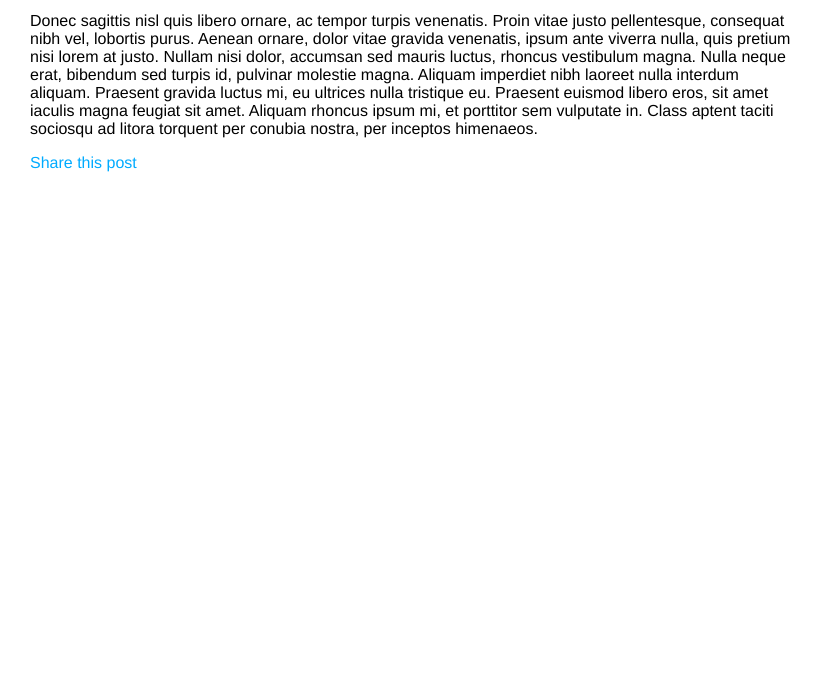
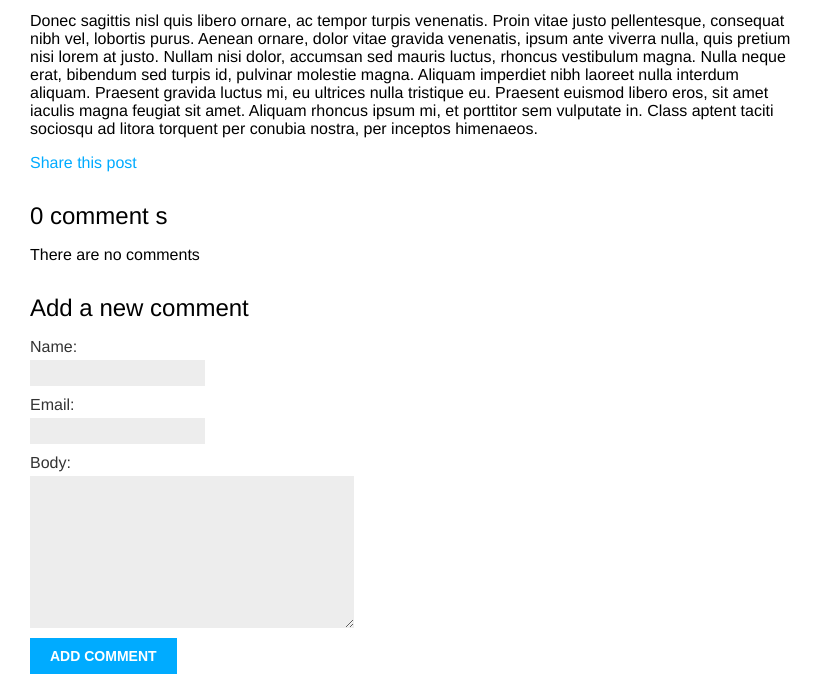
Before and after one commit to aryan-shrestha/blog-website, a Django app: a page that uses blog/templates/blog/post/detail.html in a window 1280 px wide. Shown: the part 414-1098 px from the top of the page, without its empty margins (0-823 px from the left). Before the commit the page ends 586 px from the top, so only its background shows below. Run offline with Django 4.2, Linux system fonts and the light colour scheme; data comes from the database, SQL or seed files in the repository; both versions use the stored data as it was after the commit.

Commit message:
comment added

```diff
--- a/blog/forms.py
+++ b/blog/forms.py
@@ -1,7 +1,14 @@
 from django import forms
+
+from .models import Comment
 
 class EmailPostForm(forms.Form):
     name = forms.CharField(max_length=25)
     email = forms.EmailField()
     to = forms.EmailField()
     comments = forms.CharField(required=False, widget=forms.Textarea)
+
+class CommentForm(forms.ModelForm):
+    class Meta:
+        model = Comment
+        fields = ['name', 'email', 'body']
--- a/blog/models.py
+++ b/blog/models.py
@@ -41,3 +41,21 @@ class Post(models.Model):
                                                 self.publish.month,
                                                 self.publish.day,
                                                 self.slug])
+
+class Comment(models.Model):
+    post = models.ForeignKey(Post, on_delete=models.CASCADE, related_name="comments")
+    name = models.CharField(max_length=80)
+    email = models.EmailField()
+    body = models.TextField()
+    created = models.DateTimeField(auto_now_add=True)
+    updated = models.DateTimeField(auto_now=True)
+    active = models.BooleanField(default=True)
+
+    class Meta:
+        ordering = ['created']
+        indexes = [
+            models.Index(fields=['created']),
+        ]
+
+    def __str__(self):
+        return f'Comment by {self.name} on {self.post}'
--- a/blog/templates/blog/post/detail.html
+++ b/blog/templates/blog/post/detail.html
@@ -13,4 +13,22 @@
 <p>
     <a href="{% url 'blog:post_share' post.id %}">Share this post</a>
 </p>
+{% with comments.count as total_comments %}
+<h2>
+    {{ total_comments }} comment {{ total_comments|pluralize }}
+</h2>
+{% endwith %}
+
+{% for comment in comments %}
+<div class="comment">
+    <p class="info">
+        Comment {{ forloop.counter }} by {{ comment.name }}
+        {{ comment.created }}
+    </p>
+    {{ comment.body|linebreaks }}
+</div>
+{% empty %}
+<p>There are no comments </p>
+{% endfor %}
+{% include "blog/post/includes/comment_form.html" %}
 {% endblock %}
--- /dev/null
+++ b/blog/templates/blog/post/includes/comment_form.html
@@ -0,0 +1,6 @@
+<h2>Add a new comment</h2>
+<form action="{% url 'blog:post_comment' post.id %}" method="post">
+    {{ form.as_p }}
+    {% csrf_token %}
+    <p><input type="submit" value="Add Comment"></p>
+</form>
--- a/blog/urls.py
+++ b/blog/urls.py
@@ -7,4 +7,5 @@ urlpatterns = [
     path('', views.PostListView.as_view(), name='post_list'),
     path('<int:year>/<int:month>/<int:day>/<slug:post>/', views.post_detail, name='post_detail'),
     path('<int:post_id>/share/', views.post_share, name="post_share"),
+    path('<int:post_id>/comment/', views.post_comment, name='post_comment')
 ]
--- a/blog/views.py
+++ b/blog/views.py
@@ -2,9 +2,10 @@ from django.shortcuts import render, get_object_or_404
 from django.views.generic import ListView
 from django.core.paginator import Paginator, EmptyPage, PageNotAnInteger
 from django.core.mail import send_mail
+from django.views.decorators.http import require_POST
 
-from .models import Post
-from. forms import EmailPostForm
+from .models import Post, Comment
+from. forms import EmailPostForm, CommentForm
 
 # Create your views here.
 
@@ -21,9 +22,16 @@ def post_detail(request, year, month, day, post):
                             publish__year=year,
                             publish__month=month,
                             publish__day=day)
+    # List of active comments for this post
+    comments = post.comments.filter(active=True)
+    # Form for users to comment
+    form = CommentForm()
+
     return render(request,
                 'blog/post/detail.html',
-                {'post': post})
+                {'post': post,
+                'comments': comments,
+                'form': form})
 
 def post_share(request, post_id):
     post = get_object_or_404(Post, id=post_id, status=Post.Status.PUBLISHED)
@@ -45,3 +53,22 @@ def post_share(request, post_id):
     return render(request, 'blog/post/share.html', {'post': post,
                                                         'form': form,
                                                         'sent': sent})
+
+@require_POST
+def post_comment(request, post_id):
+    post = get_object_or_404(Post, id=post_id, status=Post.Status.PUBLISHED)
+    comment = None
+    form = CommentForm(data=request.POST)
+    if form.is_valid():
+        # Create a Comment objet without saving it to the databse
+        comment = form.save(commit=False)
+        # Assign the post to the comment
+        comment.post = post
+        #save the comment to the database
+        comment.save()
+    return render(request, 'blog/post/comment.html',
+                            {
+                                'post': post,
+                                'form': form,
+                                'comment': comment
+                            })
```
Also changed, not shown: blog/admin.py (+7 -1 lines), blog/templates/blog/post/comment.html (added, +12 -0 lines), blog/migrations/0003_comment_comment_blog_commen_created_0e6ed4_idx.py (added), blog/migrations/0004_alter_comment_created_alter_comment_updated.py (added), db.sqlite3.
